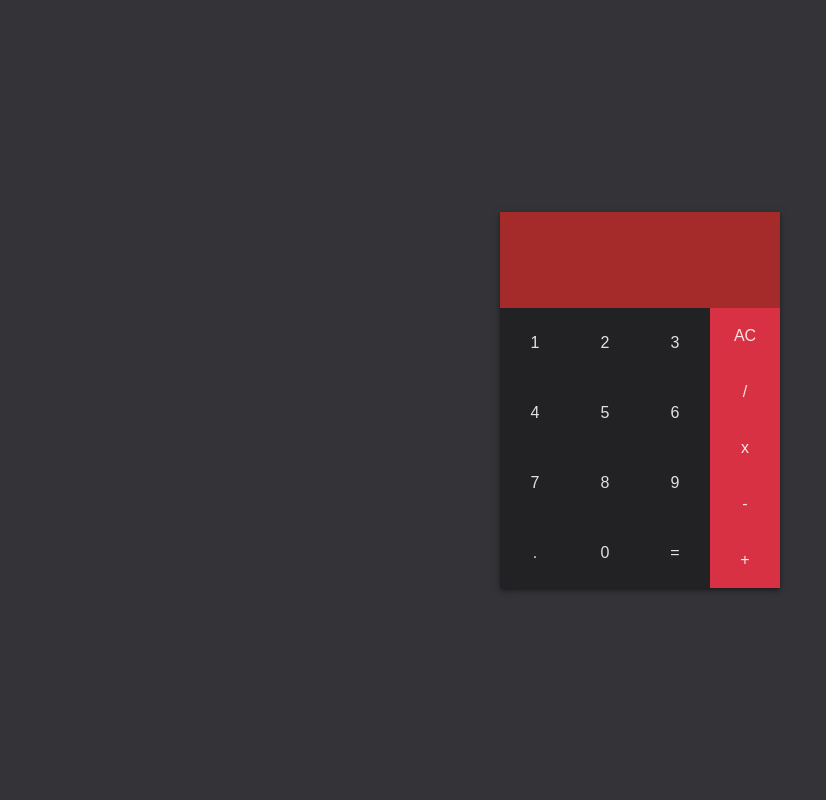
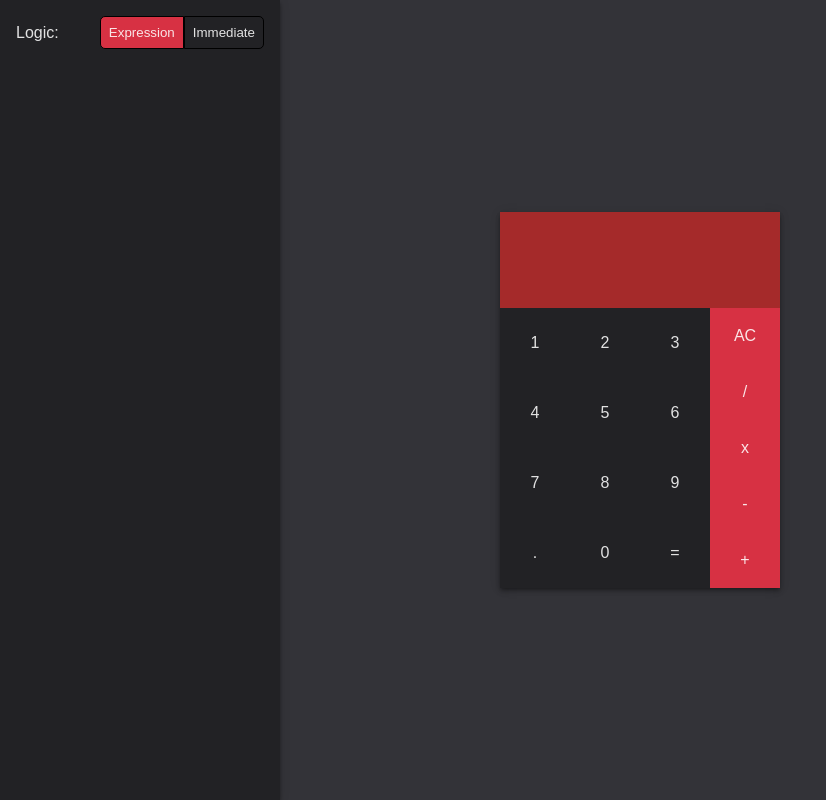
Before and after one commit to VERSAYANA/javascript-calculator, a React (Create React App) app: page / in a window 1280 px wide. Shown: the whole page, without its empty margins (0-826 px from the left). Built offline with nearby package versions, Linux system fonts and the light colour scheme.

Commit message:
Add Settings component & input for changing logic

```diff
--- a/src/App.js
+++ b/src/App.js
@@ -1,12 +1,14 @@
 import React, { Component } from 'react';
 import './App.css';
 import Calculator from './components/Calculator/Calculator';
+import Settings from './components/Settings/Settings';
 
 class App extends Component {
   render() {
     return (
       <div className="App">
         <Calculator />
+        <Settings />
       </div>
     );
   }
--- /dev/null
+++ b/src/components/Settings/Setting.css
@@ -0,0 +1,11 @@
+#settings {
+  position: fixed;
+  top: 0;
+  left: 0;
+  background-color: var(--primary-color);
+  box-shadow: var(--shadow-4dp);
+  box-sizing: border-box;
+  height: 100%;
+  width: 280px;
+  padding: 16px;
+}
--- /dev/null
+++ b/src/components/Settings/Settings.js
@@ -0,0 +1,33 @@
+import React, { Component } from 'react';
+import { connect } from 'react-redux';
+import { changeLogic } from '../../actions';
+import Switch from '../Switch/Switch';
+import './Setting.css';
+
+class Settings extends Component {
+  render() {
+    const { changeLogic, logic } = this.props;
+    return (
+      <div id="settings">
+        <Switch
+          change={changeLogic}
+          value={logic}
+          trueText="Expression"
+          falseText="Immediate"
+        />
+      </div>
+    );
+  }
+}
+
+const mapStateToProps = (state) => ({
+  logic: state.logic,
+});
+const mapDispatchToProps = (dispatch) => ({
+  changeLogic: (logic) => dispatch(changeLogic(logic)),
+});
+
+export default connect(
+  mapStateToProps,
+  mapDispatchToProps,
+)(Settings);
--- /dev/null
+++ b/src/components/Switch/Switch.css
@@ -0,0 +1,24 @@
+#switch {
+  display: flex;
+  color: rgba(255, 255, 255, 0.87);
+  justify-content: space-between;
+  align-items: center;
+}
+.switch-button {
+  background-color: transparent;
+  cursor: pointer;
+  border: 1px solid black;
+  color: rgba(255, 255, 255, 0.87);
+  padding: 8px;
+}
+.switch-active {
+  background-color: var(--accent-color);
+}
+#left-button {
+  border-top-left-radius: 5px;
+  border-bottom-left-radius: 5px;
+}
+#right-button {
+  border-top-right-radius: 5px;
+  border-bottom-right-radius: 5px;
+}
--- /dev/null
+++ b/src/components/Switch/Switch.js
@@ -0,0 +1,36 @@
+import React from 'react';
+import PropTypes from 'prop-types';
+import './Switch.css';
+
+const Switch = ({ change, trueText, falseText, value }) => {
+  return (
+    <div id="switch">
+      <span>Logic:</span>
+      <div>
+        <button
+          id="left-button"
+          className={value ? "switch-button switch-active" : "switch-button"}
+          onClick={() => change(true)}
+        >
+          {trueText}
+        </button>
+        <button
+          id="right-button"
+          className={!value ? "switch-button switch-active" : "switch-button"}
+          onClick={() => change(false)}
+        >
+          {falseText}
+        </button>
+      </div>
+    </div>
+  );
+};
+
+Switch.propTypes = {
+  change: PropTypes.func,
+  trueText: PropTypes.string,
+  falseText: PropTypes.string,
+  value: PropTypes.bool,
+};
+
+export default Switch;
--- a/src/modules/calResult.js
+++ b/src/modules/calResult.js
@@ -2,10 +2,9 @@ function calResult(input, logic) {
   const numbers = input.split(/[/+x-]/);
   const operators = input.split(/[^/+x-]/).filter((x) => x);
 
-  if(logic === "formula") {
+  if(logic) {
     return +calFormulaExpression(numbers, operators).toFixed(6);
-  }
-  if (logic === "immidiate") {
+  } else {
     return +calImmediateExecutionResult(numbers, operators).toFixed(6);
   }
 }
--- a/src/reducer.js
+++ b/src/reducer.js
@@ -2,11 +2,13 @@ import { NEW_INPUT, CHANGE_LOGIC } from './actionTypes';
 import calResult from './modules/calResult';
 import isOperator from './modules/isOpreator';
 
+// logic = true : Formula
+// logic = false : Immediate
 const initialState = {
   input: '',
   result: 0,
   display: '',
-  logic: 'formula',
+  logic: true,
 };
 
 export default function(state = initialState, action) {
```
